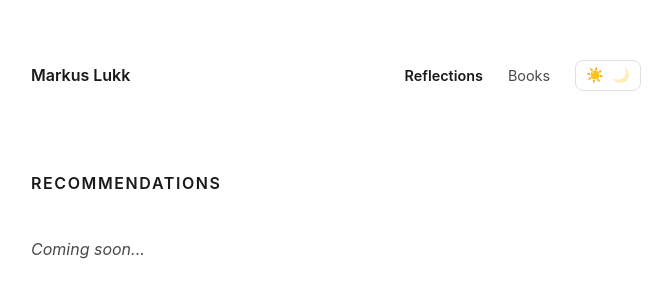
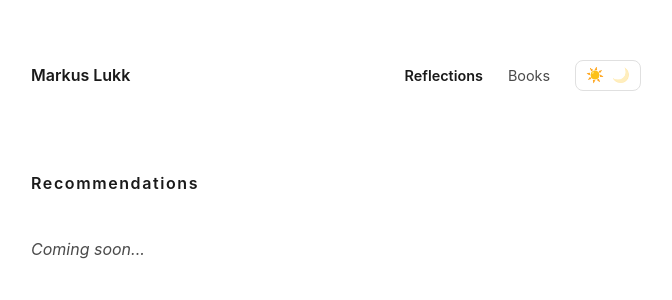
Before and after one commit to markuslukk/markuslukk.github.io, a Jekyll site: the page built from reflections/recommendations.html, in a window 1280 px wide. Shown: the top 300 px of the page, without its empty margins (304-976 px from the left). Built offline with Jekyll 4.4.1, drawn with Linux system fonts in a browser that asks for light colours.

Commit message:
Update recommendations.html

```diff
--- a/reflections/recommendations.html
+++ b/reflections/recommendations.html
@@ -15,7 +15,7 @@ title: Recommendations - Markus Lukk
     </nav>
   </header>
 
-  <h1 class="section-heading">RECOMMENDATIONS</h1>
+  <h1 class="section-heading">Recommendations</h1>
 
   <p class="empty-state">Coming soon...</p>
 </div>
```
